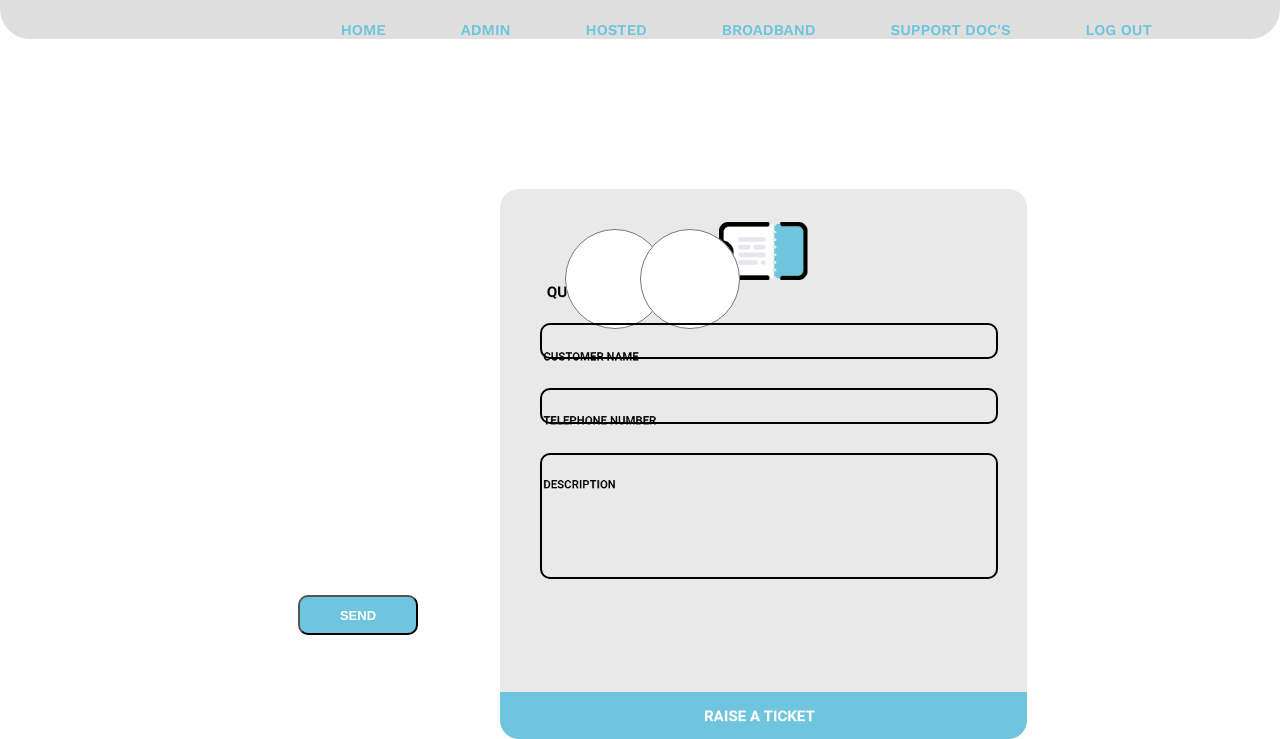
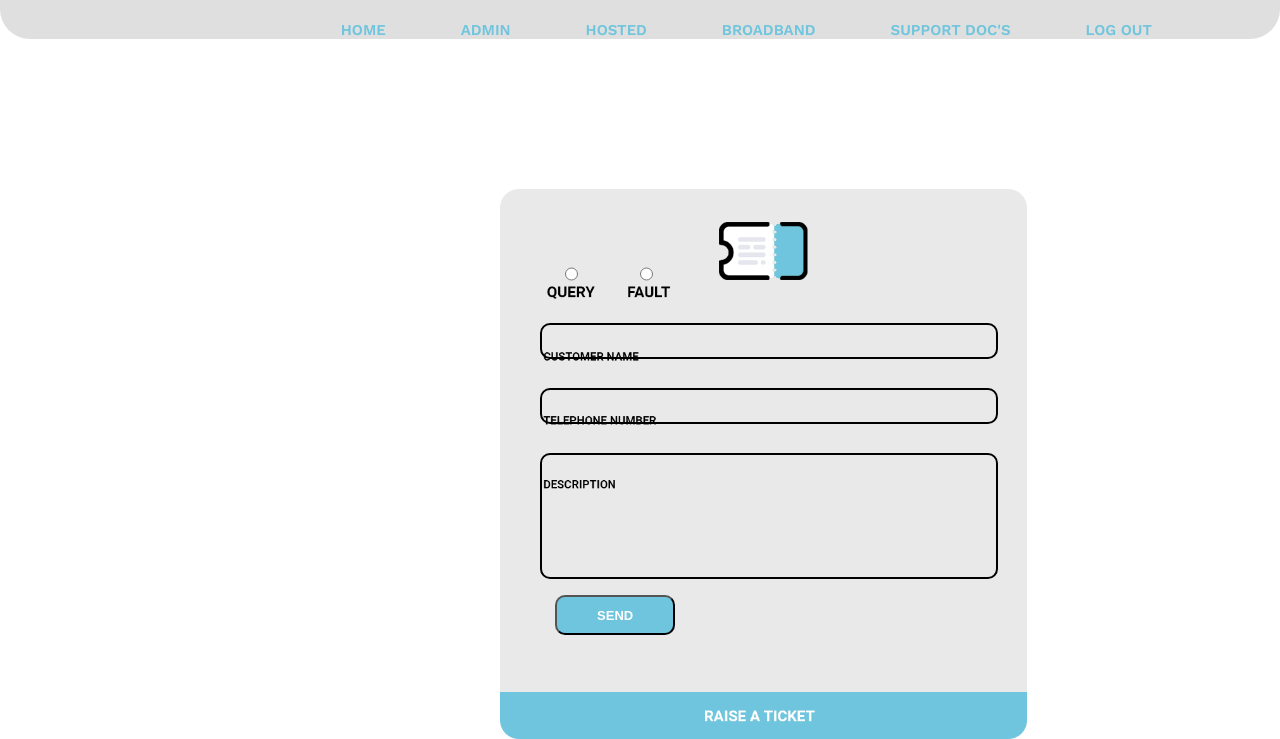
Before and after one commit to hemJoshi98/Prototype, a website: page public/oneTouch/raise_ticket.html in a window 1280 px wide. Shown: the part 64-803 px from the top of the page. Drawn offline with nearby package versions, Linux system fonts and the light colour scheme.

Commit message:
some style changes pushed

```diff
--- a/public/oneTouch/css/raiseticket.css
+++ b/public/oneTouch/css/raiseticket.css
@@ -142,26 +142,26 @@ ul.topnav .dropdown:hover > .dropdown-content {
   text-transform: uppercase;
   outline: none;
   top: 655px;
-  right: 860px;
+  /* right: 860px; */
 }
 
 .query{
   position: absolute;
-  height: 100px;
-  width: 100px;
+  height: 30px;
+  /* width: 100px; */
   background-color: #eee;
   border-radius: 50%;
-  top: 290px;
+  top: 320px;
   left: 560px;
 }
 
 .fault{
-    position: absolute;
-  height: 100px;
-  width: 100px;
+  position: absolute;
+  height: 30px;
+  /* width: 100px; */
   background-color: #eee;
   border-radius: 50%;
-  top: 290px;
+  top: 320px;
   left: 635px;
 }
 
--- a/public/oneTouch/cssMain/css/raiseticket.css
+++ b/public/oneTouch/cssMain/css/raiseticket.css
@@ -142,13 +142,12 @@ ul.topnav .dropdown:hover > .dropdown-content {
   text-transform: uppercase;
   outline: none;
   top: 655px;
-  right: 860px;
+  /* right: 860px; */
 }
 
 .query{
   position: absolute;
-  height: 100px;
-  width: 100px;
+  height: 20px;
   background-color: #eee;
   border-radius: 50%;
   top: 290px;
@@ -157,8 +156,7 @@ ul.topnav .dropdown:hover > .dropdown-content {
 
 .fault{
     position: absolute;
-  height: 100px;
-  width: 100px;
+  height: 20;
   background-color: #eee;
   border-radius: 50%;
   top: 290px;
--- a/public/oneTouch/raise_ticket.html
+++ b/public/oneTouch/raise_ticket.html
@@ -43,7 +43,7 @@
           </nav>
         </div>
       </header>
-
+          <div>
               <img class="raise" src="./images/raise_ticket.png" alt="">
               <input class="query" type="radio" >
               <input class="fault" type="radio" >
@@ -52,5 +52,6 @@
               <input class="rounded roundednumber" type="text" >
               <input class="rounded roundeddesc" type="text" >
               <button class="button">Send</button>
+            </div>
 </body>
 </html>
```
Also changed, not shown: public/index.html (+17 -2 lines), public/oneTouch/order_new_connection.html (+3 -1 lines), public/images/pic01.jpg, public/images/pic02.jpg.
